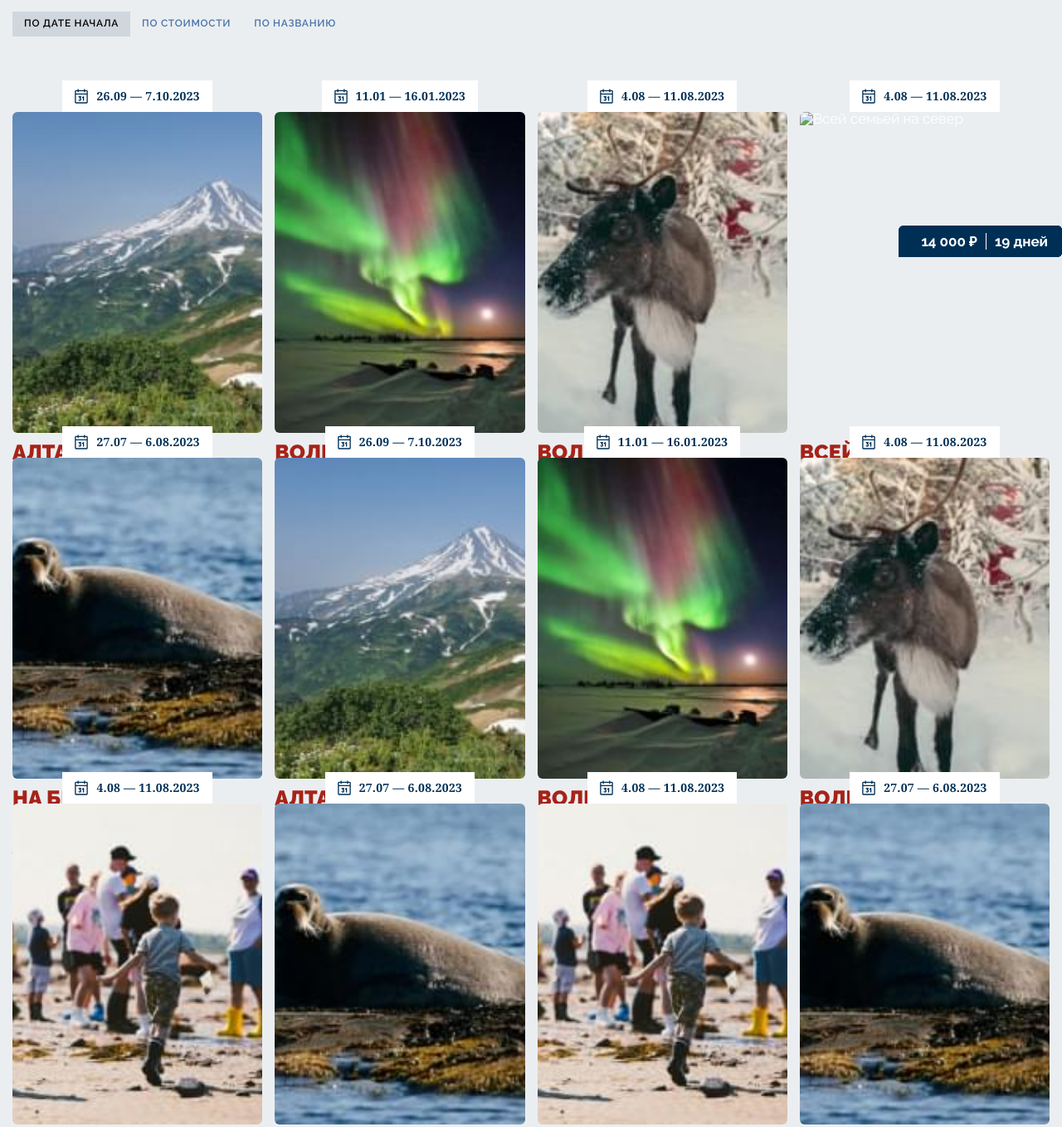
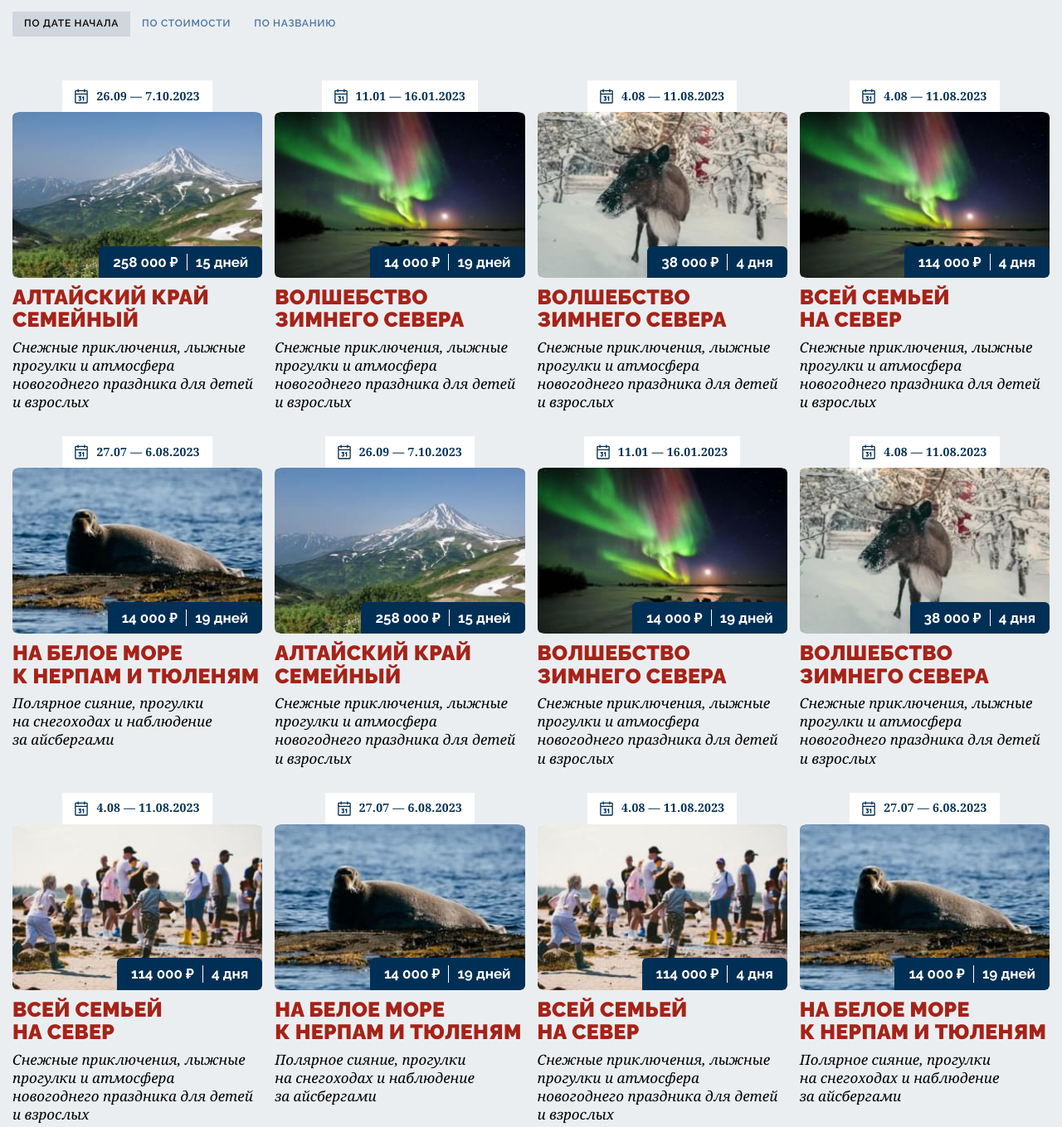
Before and after one commit to LayMorja/geography, a plain HTML site: page tours.html in a window 1280 px wide. Shown: the part 480-1839 px from the top of the page at 83% size. Drawn offline with Linux system fonts and the light colour scheme; files whose address does not match are found by name.

Commit message:
Изменил структуру карточек (добавил обёртку для изображения, цены)

```diff
--- a/tours.html
+++ b/tours.html
@@ -95,10 +95,12 @@
 									<div class="tour__date">
 										<span>26.09 — 7.10.2023</span>
 									</div>
+									<div class="tour__image">
 										<img src="temp/tours/05.jpg" alt="Алтайский край семейный" />
 										<div class="tour__price">
 											<span>258 000 ₽</span>
 											<span>15 дней</span>
+										</div>
 									</div>
 									<h3>Алтайский край семейный</h3>
 									<p>
@@ -110,10 +112,12 @@
 									<div class="tour__date">
 										<span>11.01 — 16.01.2023</span>
 									</div>
+									<div class="tour__image">
 										<img src="temp/tours/04.jpg" alt="Волшебство зимнего севера" />
 										<div class="tour__price">
 											<span>14 000 ₽</span>
 											<span>19 дней</span>
+										</div>
 									</div>
 									<h3>Волшебство зимнего севера</h3>
 									<p>
@@ -125,10 +129,12 @@
 									<div class="tour__date">
 										<span>4.08 — 11.08.2023</span>
 									</div>
+									<div class="tour__image">
 										<img src="temp/tours/03.jpg" alt="Волшебство зимнего севера" />
 										<div class="tour__price">
 											<span>38 000 ₽</span>
 											<span>4 дня</span>
+										</div>
 									</div>
 									<h3>Волшебство зимнего севера</h3>
 									<p>
@@ -140,10 +146,12 @@
 									<div class="tour__date">
 										<span>4.08 — 11.08.2023</span>
 									</div>
-									<img src="temp/tours/06.jpg" alt="Всей семьей на север" />
+									<div class="tour__image">
+										<img src="temp/tours/04.jpg" alt="Всей семьей на север" />
 										<div class="tour__price">
 											<span>114 000 ₽</span>
 											<span>4 дня</span>
+										</div>
 									</div>
 									<h3>Всей семьей на север</h3>
 									<p>
@@ -155,10 +163,12 @@
 									<div class="tour__date">
 										<span>27.07 — 6.08.2023</span>
 									</div>
+									<div class="tour__image">
 										<img src="temp/tours/01.jpg" alt="На Белое море к нерпам и тюленям" />
 										<div class="tour__price">
 											<span>14 000 ₽</span>
 											<span>19 дней</span>
+										</div>
 									</div>
 									<h3>На Белое море к нерпам и тюленям</h3>
 									<p>Полярное сияние, прогулки на снегоходах и наблюдение за айсбергами</p>
@@ -167,10 +177,12 @@
 									<div class="tour__date">
 										<span>26.09 — 7.10.2023</span>
 									</div>
+									<div class="tour__image">
 										<img src="temp/tours/05.jpg" alt="Алтайский край семейный" />
 										<div class="tour__price">
 											<span>258 000 ₽</span>
 											<span>15 дней</span>
+										</div>
 									</div>
 									<h3>Алтайский край семейный</h3>
 									<p>
@@ -182,10 +194,12 @@
 									<div class="tour__date">
 										<span>11.01 — 16.01.2023</span>
 									</div>
+									<div class="tour__image">
 										<img src="temp/tours/04.jpg" alt="Волшебство зимнего севера" />
 										<div class="tour__price">
 											<span>14 000 ₽</span>
 											<span>19 дней</span>
+										</div>
 									</div>
 									<h3>Волшебство зимнего севера</h3>
 									<p>
@@ -197,10 +211,12 @@
 									<div class="tour__date">
 										<span>4.08 — 11.08.2023</span>
 									</div>
+									<div class="tour__image">
 										<img src="temp/tours/03.jpg" alt="Волшебство зимнего севера" />
 										<div class="tour__price">
 											<span>38 000 ₽</span>
 											<span>4 дня</span>
+										</div>
 									</div>
 									<h3>Волшебство зимнего севера</h3>
 									<p>
@@ -212,10 +228,12 @@
 									<div class="tour__date">
 										<span>4.08 — 11.08.2023</span>
 									</div>
+									<div class="tour__image">
 										<img src="temp/tours/02.jpg" alt="Всей семьей на север" />
 										<div class="tour__price">
 											<span>114 000 ₽</span>
 											<span>4 дня</span>
+										</div>
 									</div>
 									<h3>Всей семьей на север</h3>
 									<p>
@@ -227,10 +245,12 @@
 									<div class="tour__date">
 										<span>27.07 — 6.08.2023</span>
 									</div>
+									<div class="tour__image">
 										<img src="temp/tours/01.jpg" alt="На Белое море к нерпам и тюленям" />
 										<div class="tour__price">
 											<span>14 000 ₽</span>
 											<span>19 дней</span>
+										</div>
 									</div>
 									<h3>На Белое море к нерпам и тюленям</h3>
 									<p>Полярное сияние, прогулки на снегоходах и наблюдение за айсбергами</p>
@@ -239,10 +259,12 @@
 									<div class="tour__date">
 										<span>4.08 — 11.08.2023</span>
 									</div>
+									<div class="tour__image">
 										<img src="temp/tours/02.jpg" alt="Всей семьей на север" />
 										<div class="tour__price">
 											<span>114 000 ₽</span>
 											<span>4 дня</span>
+										</div>
 									</div>
 									<h3>Всей семьей на север</h3>
 									<p>
@@ -254,10 +276,12 @@
 									<div class="tour__date">
 										<span>27.07 — 6.08.2023</span>
 									</div>
+									<div class="tour__image">
 										<img src="temp/tours/01.jpg" alt="На Белое море к нерпам и тюленям" />
 										<div class="tour__price">
 											<span>14 000 ₽</span>
 											<span>19 дней</span>
+										</div>
 									</div>
 									<h3>На Белое море к нерпам и тюленям</h3>
 									<p>Полярное сияние, прогулки на снегоходах и наблюдение за айсбергами</p>
```
Lines whose indentation alone changed are shown as unchanged.
